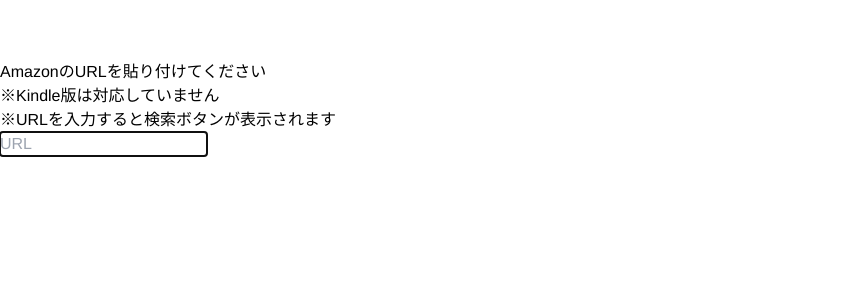
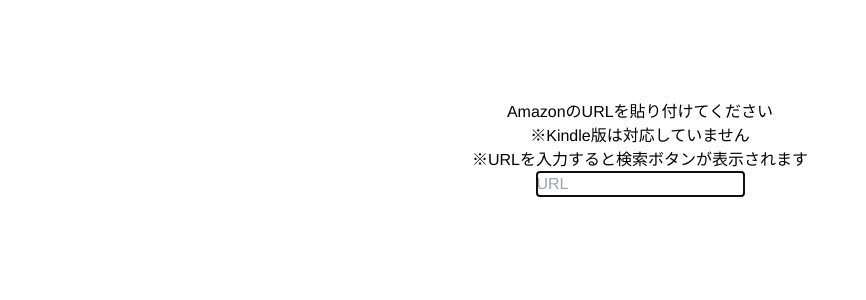
Before and after one commit to 026KANAYAMA/Library-search-extention, a Vue app in the folder vue-app/: page / in a window 1280 px wide. Shown: the top 300 px of the page, without its empty margins (0-866 px from the left). Built offline with nearby package versions, Linux system fonts and the light colour scheme; the HTML template or start-up script is replaced by a standard one.

Commit message:
style complete

```diff
--- a/vue-app/src/App.vue
+++ b/vue-app/src/App.vue
@@ -18,7 +18,7 @@
   font-family: Avenir, Helvetica, Arial, sans-serif;
   -webkit-font-smoothing: antialiased;
   -moz-osx-font-smoothing: grayscale;
-  /* text-align: center; */
-  margin-top: 60px;
+  text-align: center;
+  margin-top: 100px;
 }
 </style>
--- a/vue-app/src/components/InputForm.vue
+++ b/vue-app/src/components/InputForm.vue
@@ -1,26 +1,30 @@
 <template>
-  <div class="bg-blue-200 p-4">
+  <div class="bg-blue-200 p-4 pb-28 pt-23">
     <div>
-      <h1 class="text-3xl text-gray-600 text-center">AmazonのURLを貼り付けてください</h1>
-      <div class="text-gray-600 text-center my-4">
-        <p>※Kindle版は対応していません</p>
+      <h1 class="font-sans text-4xl text-gray-600 text-center mt-28 mb-16 font-bold">AmazonのURLを貼り付けてください</h1>
+      <div class="text-gray-600 text-center my-2 ">
+        <p class="mb-2">※Kindle版は対応していません</p>
         <p>※URLを入力すると検索ボタンが表示されます</p>
       </div>
     </div>
     <div class="text-center">
-      <input placeholder="URL" type="text" v-model="urlFieldText" ref="input" class="w-1/3 font-medium placeholder-gray-400 bg-gray-100 text-gray-600 border focus:ring ring-indigo-300 rounded outline-none transition duration-100 px-2 py-1 ">
-      <div v-if="kindle"><button @click="clearText">入力をクリア</button></div>
+      <input placeholder="URL" type="text" v-model="urlFieldText" ref="input" class=" mt-10 w-1/3 font-medium placeholder-gray-400 bg-gray-100 text-gray-600 border focus:ring ring-indigo-300 rounded outline-none transition duration-100 px-2 py-1 ">
+      <div v-if="kindle"><button @click="clearText" class="mt-2 bg-gray-200 hover:bg-gray-300 focus-visible:ring ring-indigo-300 text-gray-500 active:text-gray-700 text-sm md:text-base font-semibold text-center rounded-lg outline-none transition duration-100 px-8 py-3">入力をクリア</button></div>
     </div><br>
-    <div v-if="isbn != ''">
-      <button @click="searchUrl">検索</button>
+    <div v-if="isbn != '' ">
+      <button @click="searchUrl" class=" bg-gray-200 hover:bg-gray-300 focus-visible:ring ring-indigo-300 text-gray-500 active:text-gray-700 text-sm md:text-base font-semibold text-center rounded-lg outline-none transition duration-100 px-8 py-3">検索</button>
     </div>
-    <div v-if="kindle">
-      <h2>エラー</h2>
-      <p>※入力されたURLはKindle版の可能性があります</p>
-      <p>※紙版のURLを入力してください</p>
-      <img src="https://i.gyazo.com/c13353fcbacce087b7dd3a42985d19c0.png" alt="補足画像">
+    <div v-if="kindle" class="text-gray-600 text-center">
+      <hr class="border-t-2 border-red-500">
+      <h2 class="text-3xl text-red-400 font-bold mt-4">エラー</h2>
+      <div class="pt-2">
+        <p class="pb-2">※入力されたURLはKindle版の可能性があります</p>
+        <p class="mb-3">※紙版のURLを入力してください</p>
+      </div>
+      <img src="https://i.gyazo.com/c13353fcbacce087b7dd3a42985d19c0.png" alt="補足画像" class="mx-auto">
     </div>
   </div>
+
 </template>
 
 <script>
```
